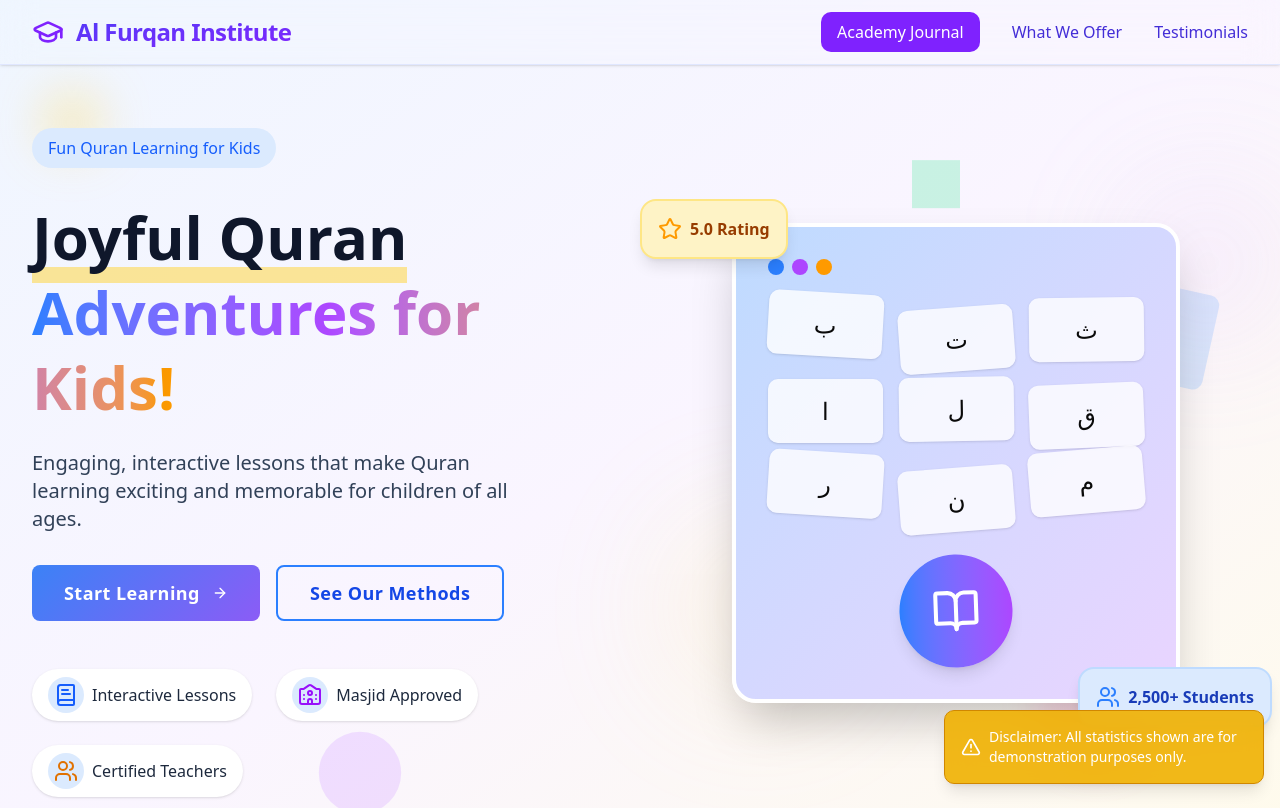
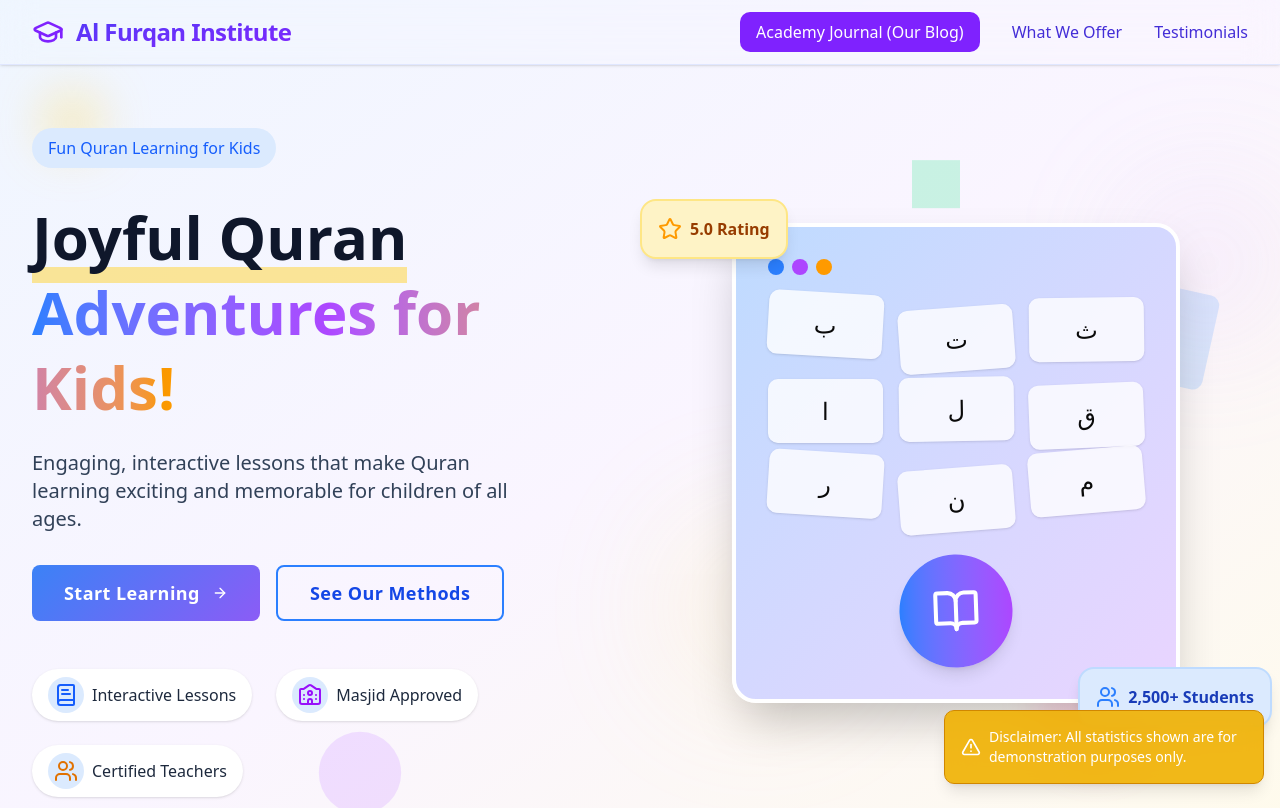
Before and after one commit to Yusr-Solutions/al-furqan-institute, a Next.js app: page / in a window 1280 px wide. Shown: the top 808 px of the page. Built offline with nearby package versions, Linux system fonts and the light colour scheme.

Commit message:
quality of life fixes

```diff
--- a/components/landing-navbar.tsx
+++ b/components/landing-navbar.tsx
@@ -24,7 +24,7 @@
     }, [pathname]);
 
     const navItems = [
-        { name: 'Academy Journal', href: '/al-furqan-academy-journal' },
+        { name: 'Academy Journal (Our Blog)', href: '/al-furqan-academy-journal' },
         { name: 'What We Offer', href: '/#program' },
         { name: 'Testimonials', href: '/#testimonials' },
     ];
@@ -77,13 +77,13 @@
                                     }
                                 }}
                                 className={`relative group font-medium transition-all transform ${
-                                    item.name === 'Academy Journal'
+                                    item.name === 'Academy Journal (Our Blog)'
                                         ? 'bg-violet-600 text-white px-4 py-2 rounded-lg hover:bg-violet-700 hover:scale-[1.01]'
                                         : 'text-indigo-700 hover:text-indigo-900'
                                 }`}
                             >
                                 {item.name}
-                                {item.name !== 'Academy Journal' && (
+                                {item.name !== 'Academy Journal (Our Blog)' && (
                                     <span className="absolute bottom-0 left-0 w-0 h-0.5 bg-gradient-to-r from-indigo-500 to-violet-500 transition-all group-hover:w-full"></span>
                                 )}
                             </Link>
@@ -111,10 +111,6 @@
                 >
                     <div className="px-4 pt-2 pb-5 space-y-3">
                         <div className="flex items-center justify-between py-3">
-                            <div className="flex items-center gap-3">
-                                <School className="h-7 w-7 text-indigo-600" />
-                                <span className="text-xl font-bold text-indigo-900">Al Furqan Institute</span>
-                            </div>
                             <button
                                 onClick={() => setIsMenuOpen(false)}
                                 className="p-2 rounded-full bg-indigo-50 text-indigo-600 hover:bg-indigo-100"
@@ -135,7 +131,7 @@
                                         }
                                     }}
                                     className={`block px-4 py-3 rounded-lg transition-colors ${
-                                        item.name === 'Academy Journal'
+                                        item.name === 'Academy Journal (Our Blog)'
                                             ? 'bg-violet-600 text-white hover:bg-violet-700'
                                             : 'text-indigo-900 hover:bg-indigo-50'
                                     }`}
--- a/components/sections/hero.tsx
+++ b/components/sections/hero.tsx
@@ -146,7 +146,7 @@
                         </div>
                     </div>
 
-                    <div className="lg:w-1/2 md:w-[80%] flex justify-center relative">
+                    <div className="w-[90%] md:w-[90%] lg:w-1/2 flex justify-center relative">
                         <motion.div
                             className="relative z-20 w-full max-w-md"
                             initial={{ scale: 0.8, opacity: 0 }}
```
Also changed, not shown: 9 other files (tests, documents, lock files or other folders).
